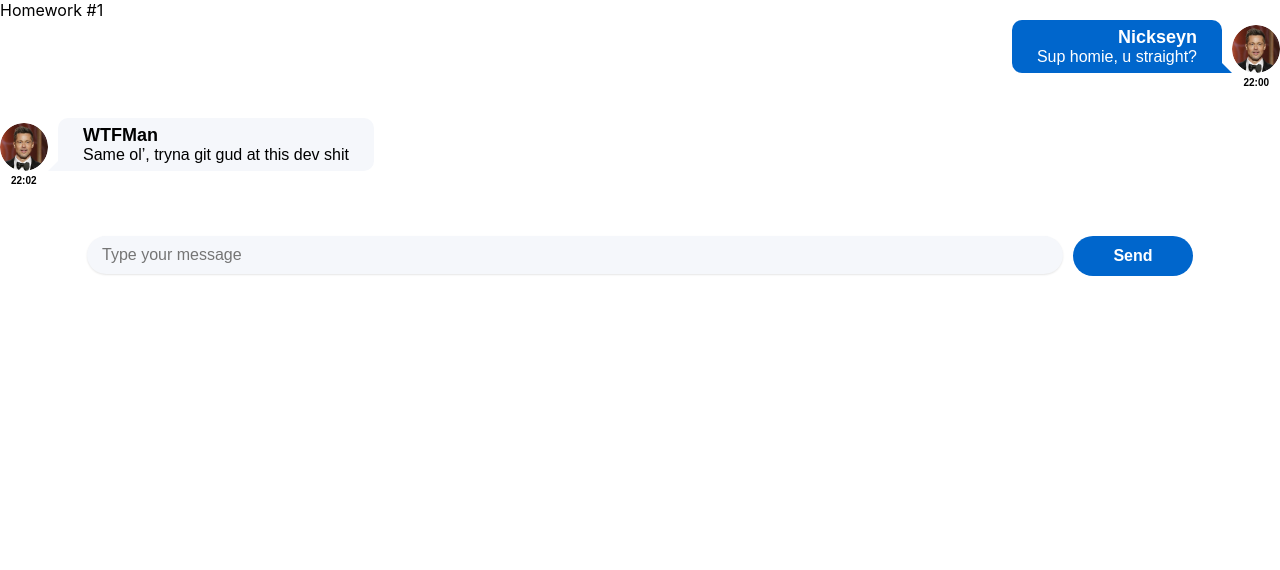
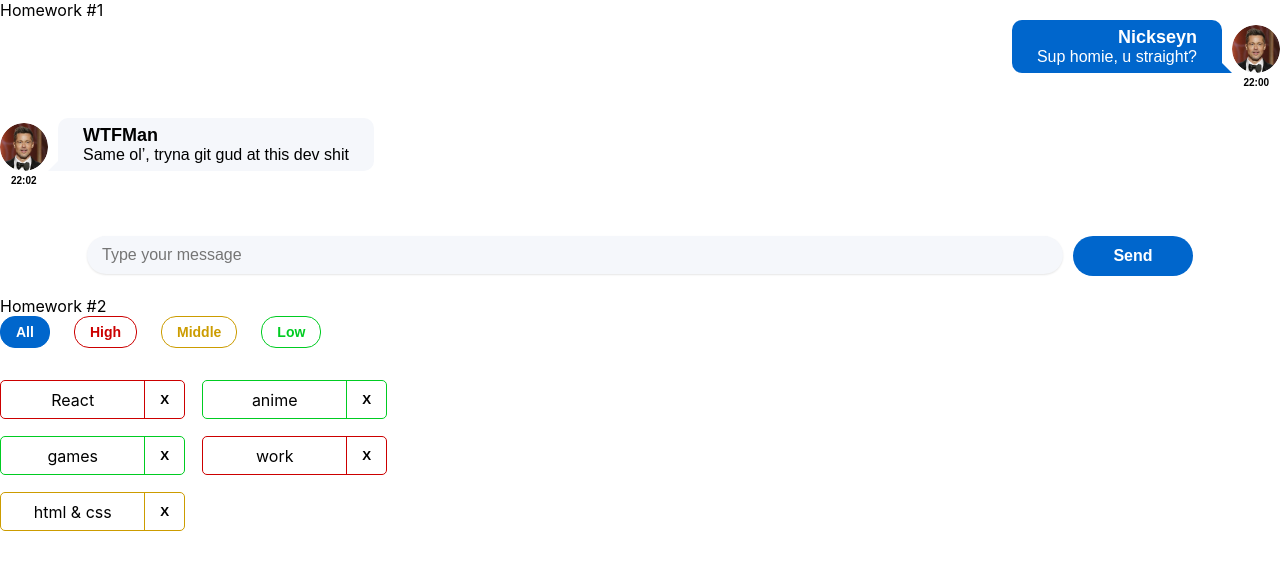
Before and after one commit to Nickseyn/homework_02, a React (Create React App) app: page /junior in a window 1280 px wide. Shown: the top 570 px of the page. Built offline with nearby package versions, Linux system fonts and the light colour scheme.

Commit message:
complete HW2 tasks 1-11 - types, filtering, deletion, and rendering

```diff
--- a/src/s1-main/App.tsx
+++ b/src/s1-main/App.tsx
@@ -1,13 +1,13 @@
 import React from 'react'
 import s from './App.module.css'
 import HW1 from '../s2-homeworks/hw01/HW1'
+import HW2 from "../s2-homeworks/hw02/HW2";
 
 function App() {
     return (
         <div className={s.App}>
             <HW1/>
-            {/*раскомментировать по ходу выполнения*/}
-            {/*<HW2/>*/}
+            <HW2/>
             {/*<HW3/>*/}
             {/*<HW4/>*/}
 
--- a/src/s2-homeworks/hw02/HW2.tsx
+++ b/src/s2-homeworks/hw02/HW2.tsx
@@ -2,32 +2,19 @@ import React, {useState} from 'react'
 import Affairs from './affairs/Affairs'
 import s2 from '../../s1-main/App.module.css'
 
-/*
-* 1 - описать типы AffairPriorityType, AffairType
-* 2 - указать нужный тип для defaultAffairs
-* 3 - дописать типы и логику функции filterAffairs и проверить её тестами
-* 4 - выполнить пункт 3 для функции deleteAffair
-* 5 - указать нужный тип в useState с affairs
-* 6 - дописать тип и логику функции deleteAffairCallback
-* 7 - в файле Affairs.tsx дописать типизацию пропсов
-* 8 - в файле Affairs.tsx дописать логику функций setAll, setHigh, setMiddle, setLow
-* 9 - в файле Affair.tsx дописать типизацию пропсов
-* 10 - в файле Affair.tsx дописать функции deleteCallback и использовать
-* 11 - в файле Affair.tsx отобразить приходящие данные
-* */
+// types
+export type AffairPriorityType = "high" | "low" | "middle"
 
-// types
-export type AffairPriorityType = any // need to fix any
 export type AffairType = {
-    _id: any // need to fix any
-    name: any // need to fix any
+    _id: number
+    name: string
     priority: AffairPriorityType
 }
 export type FilterType = 'all' | AffairPriorityType
 
 // constants
-const defaultAffairs: any = [ // need to fix any
-    {_id: 1, name: 'React', priority: 'high'}, // студенты могут изменить содержимое name и количество элементов в массиве, ...priority не менять!
+const defaultAffairs: AffairType[] = [
+    {_id: 1, name: 'React', priority: 'high'},
     {_id: 2, name: 'anime', priority: 'low'},
     {_id: 3, name: 'games', priority: 'low'},
     {_id: 4, name: 'work', priority: 'high'},
@@ -35,23 +22,21 @@ const defaultAffairs: any = [ // need to fix any
 ]
 
 // pure helper functions
-export const filterAffairs = (affairs: any, filter: any): any => { // need to fix any
-
-
-    return affairs // need to fix
+export const filterAffairs = (affairs: AffairType[], filter: FilterType): AffairType[] => {
+    if (filter === "all") return affairs
+    return affairs.filter(a => a.priority === filter)
 }
-export const deleteAffair = (affairs: any, _id: any): any => { // need to fix any
-
-    return affairs // need to fix
+export const deleteAffair = (affairs: AffairType[], _id: number): AffairType[] => {
+    return affairs.filter(a => a._id !== _id)
 }
 
 function HW2() {
-    const [affairs, setAffairs] = useState<any>(defaultAffairs) // need to fix any
+    const [affairs, setAffairs] = useState<AffairType[]>(defaultAffairs)
     const [filter, setFilter] = useState<FilterType>('all')
 
     const filteredAffairs = filterAffairs(affairs, filter)
-    const deleteAffairCallback = (_id: any) => { // need to fix any
-        // need to fix
+    const deleteAffairCallback = (_id: number) => {
+        setAffairs(deleteAffair(affairs, _id))
     }
 
     return (
--- a/src/s2-homeworks/hw02/affairs/Affairs.tsx
+++ b/src/s2-homeworks/hw02/affairs/Affairs.tsx
@@ -4,24 +4,24 @@ import {AffairType, FilterType} from '../HW2'
 import s from './Affairs.module.css'
 
 type AffairsPropsType = {
-    data: any // need to fix any
-    setFilter: any
-    deleteAffairCallback: any
+    data: AffairType[]
+    setFilter: (filter: FilterType) => void
+    deleteAffairCallback: (_id: number) => void
     filter: FilterType
 }
 
 function Affairs(props: AffairsPropsType) {
     const setAll = () => {
-        // need to fix
+        props.setFilter("all")
     }
     const setHigh = () => {
-        // need to fix
+        props.setFilter("high")
     }
     const setMiddle = () => {
-        // need to fix
+        props.setFilter("middle")
     }
     const setLow = () => {
-        // need to fix
+        props.setFilter("low")
     }
 
     const cnAll = s.button + ' ' + s.all + (props.filter === 'all' ? ' ' + s.active : '')
@@ -31,7 +31,7 @@ function Affairs(props: AffairsPropsType) {
 
     const mappedAffairs = props.data.map((a: AffairType) => (
         <Affair
-            key={a._id} // кеи ОБЯЗАТЕЛЬНЫ в 99% - так что лучше их писать всегда при создании компонент в мапе
+            key={a._id}
             affair={a}
             deleteAffairCallback={props.deleteAffairCallback}
         />
--- a/src/s2-homeworks/hw02/affairs/affair/Affair.tsx
+++ b/src/s2-homeworks/hw02/affairs/affair/Affair.tsx
@@ -1,17 +1,16 @@
 import React from 'react'
-import { AffairType } from '../../HW2'
+import {AffairType} from '../../HW2'
 import s from './Affair.module.css'
 import s2 from '../Affairs.module.css'
 
 type AffairPropsType = {
-    // key не нужно типизировать
     affair: AffairType
-    deleteAffairCallback: any // need to fix any
+    deleteAffairCallback: (_id: number) => void
 }
 
 function Affair(props: AffairPropsType) {
     const deleteCallback = () => {
-        // need to fix
+        props.deleteAffairCallback(props.affair._id)
     }
 
     const nameClass = s.name + ' ' + s2[props.affair.priority]
@@ -24,9 +23,7 @@ function Affair(props: AffairPropsType) {
             className={affairClass}
         >
             <div id={'hw2-name-' + props.affair._id} className={nameClass}>
-                {/*создаёт студент*/}
-
-                {/**/}
+                {props.affair.name}
             </div>
             <div id={'hw2-priority-' + props.affair._id} hidden>
                 {props.affair.priority}
@@ -35,12 +32,9 @@ function Affair(props: AffairPropsType) {
             <button
                 id={'hw2-button-delete-' + props.affair._id}
                 className={buttonClass}
-                // need to fix
-
+                onClick={deleteCallback}
             >
-                {/*текст кнопки могут изменить студенты*/}
                 X
-                {/**/}
             </button>
         </div>
     )
```
